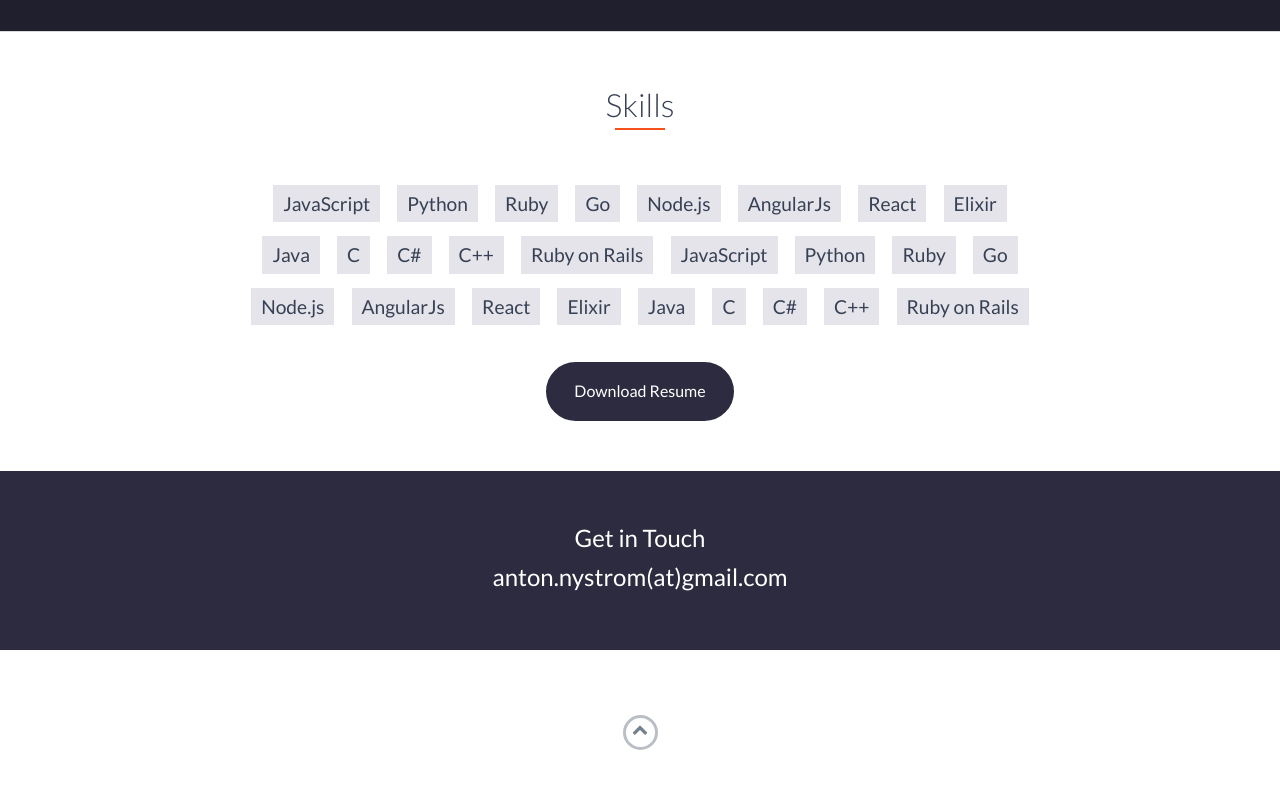
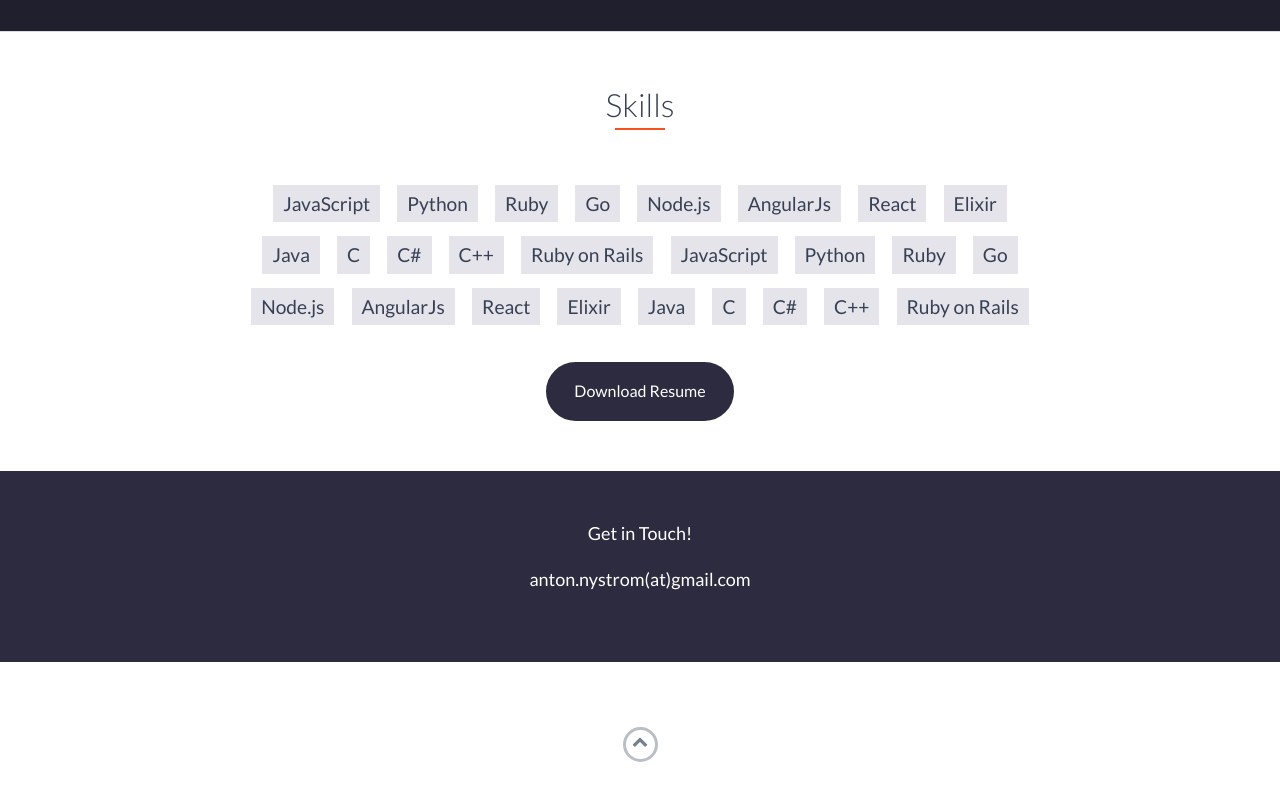
Before and after one commit to antonnystrom/antonnystrom.github.io, a website: page index.html in a window 1280 px wide. Shown: the part 2367-3167 px from the top of the page. Drawn offline with nearby package versions, Linux system fonts and the light colour scheme.

Commit message:
small changes

```diff
--- a/css/styles.css
+++ b/css/styles.css
@@ -149,7 +149,7 @@
 
 #contact{padding:50px 15px;background:#2C2B3F;text-align:center}
 
-#contact h2{margin:0 0 5px 0;color:#fff;font-weight:500}
+#contact h2{margin:0 0 20px 0;color:#fff;font-weight:500;font-size: 18px;}
 
 #contact-form{max-width:500px;margin:0 auto}
 
--- a/index.html
+++ b/index.html
@@ -242,7 +242,7 @@
     <!-- End #skills -->
 
     <div id="contact">
-        <h2>Get in Touch</h2>
+        <h2>Get in Touch!</h2>
       <h2>anton.nystrom(at)gmail.com</h2>
     </div>
     <!-- End #contact -->
```
Also changed, not shown: 1 other file.
